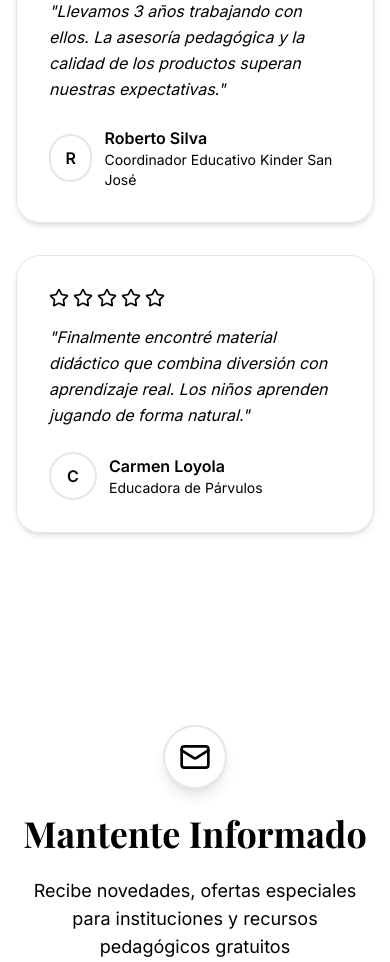
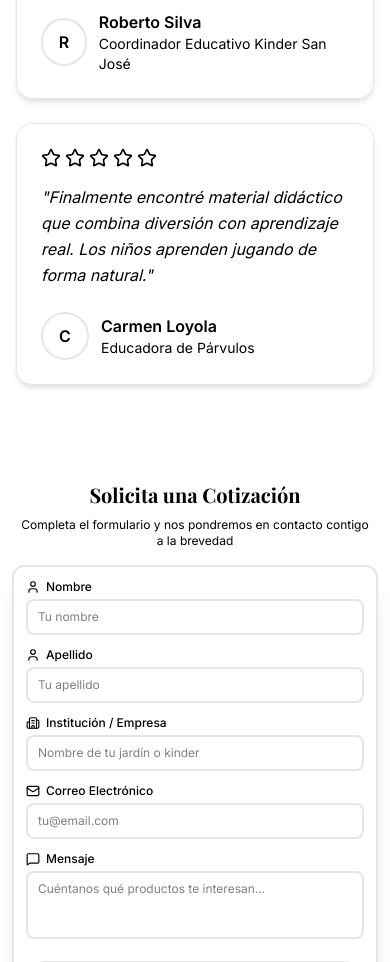
Before and after one commit to Ozauri0/tienda-ale, a Next.js app: page / in a window 390 px wide. Shown: the part 5300-6262 px from the top of the page. Built offline with nearby package versions, Linux system fonts and the light colour scheme.

Commit message:
Feat: Improve newsletter component with a full form

```diff
--- a/src/components/Newsletter.tsx
+++ b/src/components/Newsletter.tsx
@@ -1,60 +1,179 @@
 'use client';
 
-import { FormEvent, useState } from 'react';
-import { Mail, Send } from 'lucide-react';
+import { Building2, Mail, MessageSquare, User } from 'lucide-react';
+import { useState } from 'react';
 
 export default function Newsletter() {
-  const [email, setEmail] = useState('');
+  const [formData, setFormData] = useState({
+    firstName: '',
+    lastName: '',
+    company: '',
+    email: '',
+    message: '',
+  });
 
-  const handleSubmit = (e: FormEvent) => {
+  const handleChange = (e: React.ChangeEvent<HTMLInputElement | HTMLTextAreaElement>) => {
+    const { name, value } = e.target;
+    setFormData(prev => ({
+      ...prev,
+      [name]: value,
+    }));
+  };
+
+  const handleSubmit = (e: React.FormEvent) => {
     e.preventDefault();
-    // Aquí iría la lógica para suscribir al newsletter
-    console.log('Suscripción:', email);
-    setEmail('');
+    // Funcionalidad pendiente - por ahora solo previene el envío
+    console.log('Datos del formulario:', formData);
   };
 
   return (
-    <section id="contacto" className="py-24 bg-primary text-primary-foreground relative overflow-hidden">
-      {/* Elementos decorativos */}
-      <div className="absolute inset-0 overflow-hidden opacity-10">
-        <div className="absolute top-0 left-1/4 w-96 h-96 bg-white rounded-full blur-3xl"></div>
-        <div className="absolute bottom-0 right-1/4 w-96 h-96 bg-white rounded-full blur-3xl"></div>
+    <section id="contacto" className="py-8 sm:py-12 md:py-16 lg:py-20 bg-secondary/30">
+      <div className="container mx-auto px-3 sm:px-4 lg:px-8">
+        <div className="max-w-5xl mx-auto">
+          {/* Header */}
+          <div className="text-center mb-4 sm:mb-6 md:mb-8 lg:mb-10 fade-in">
+            <h2 className="text-xl sm:text-2xl md:text-3xl lg:text-4xl xl:text-5xl font-bold mb-2 md:mb-3">Solicita una Cotización</h2>
+            <p className="text-muted-foreground text-xs sm:text-sm md:text-base lg:text-lg max-w-2xl mx-auto px-2">
+              Completa el formulario y nos pondremos en contacto contigo a la brevedad
+            </p>
           </div>
 
-      <div className="container mx-auto px-4 lg:px-8 relative z-10">
-        <div className="max-w-3xl mx-auto text-center fade-in">
-          <div className="inline-flex items-center justify-center w-16 h-16 bg-primary-foreground/10 border-2 border-primary-foreground/20 rounded-full mb-6 shadow-lg">
-            <Mail className="w-8 h-8" />
-          </div>
-
-          <h2 className="text-4xl md:text-5xl font-bold mb-6">Mantente Informado</h2>
-          <p className="text-primary-foreground/80 text-lg mb-8">
-            Recibe novedades, ofertas especiales para instituciones y recursos pedagógicos gratuitos
-          </p>
-
-          <form onSubmit={handleSubmit} className="flex flex-col sm:flex-row gap-4 max-w-xl mx-auto">
-            <div className="flex-1 relative">
+          {/* Formulario */}
+          <div className="bg-card border-2 border-border rounded-xl md:rounded-2xl lg:rounded-3xl p-3 sm:p-4 md:p-6 lg:p-8 xl:p-10 shadow-xl scale-in">
+            <form onSubmit={handleSubmit} className="space-y-3 sm:space-y-4 md:space-y-5">
+              {/* Nombre y Apellido */}
+              <div className="grid grid-cols-1 md:grid-cols-2 gap-3 sm:gap-4 md:gap-5">
+                <div className="space-y-1">
+                  <label htmlFor="firstName" className="text-xs sm:text-sm font-medium flex items-center gap-1.5">
+                    <User className="w-3.5 h-3.5 sm:w-4 sm:h-4 text-primary" />
+                    Nombre
+                  </label>
                   <input
-                type="email"
-                placeholder="tu@email.com"
-                value={email}
-                onChange={(e) => setEmail(e.target.value)}
-                className="w-full px-6 py-4 bg-primary-foreground text-primary rounded-full border-2 border-primary-foreground/20 focus:outline-none focus:ring-4 focus:ring-primary-foreground/30 focus:border-primary-foreground/40 shadow-md transition-all"
+                    type="text"
+                    id="firstName"
+                    name="firstName"
+                    value={formData.firstName}
+                    onChange={handleChange}
+                    placeholder="Tu nombre"
+                    className="w-full px-2.5 sm:px-3 md:px-4 py-2 sm:py-2.5 md:py-3 text-xs sm:text-sm md:text-base bg-background border-2 border-border rounded-lg sm:rounded-xl focus:outline-none focus:ring-2 focus:ring-primary focus:border-transparent transition-all"
                     required
                   />
                 </div>
+
+                <div className="space-y-1">
+                  <label htmlFor="lastName" className="text-xs sm:text-sm font-medium flex items-center gap-1.5">
+                    <User className="w-3.5 h-3.5 sm:w-4 sm:h-4 text-primary" />
+                    Apellido
+                  </label>
+                  <input
+                    type="text"
+                    id="lastName"
+                    name="lastName"
+                    value={formData.lastName}
+                    onChange={handleChange}
+                    placeholder="Tu apellido"
+                    className="w-full px-2.5 sm:px-3 md:px-4 py-2 sm:py-2.5 md:py-3 text-xs sm:text-sm md:text-base bg-background border-2 border-border rounded-lg sm:rounded-xl focus:outline-none focus:ring-2 focus:ring-primary focus:border-transparent transition-all"
+                    required
+                  />
+                </div>
+              </div>
+
+              {/* Empresa */}
+              <div className="space-y-1">
+                <label htmlFor="company" className="text-xs sm:text-sm font-medium flex items-center gap-1.5">
+                  <Building2 className="w-3.5 h-3.5 sm:w-4 sm:h-4 text-primary" />
+                  Institución / Empresa
+                </label>
+                <input
+                  type="text"
+                  id="company"
+                  name="company"
+                  value={formData.company}
+                  onChange={handleChange}
+                  placeholder="Nombre de tu jardín o kinder"
+                  className="w-full px-2.5 sm:px-3 md:px-4 py-2 sm:py-2.5 md:py-3 text-xs sm:text-sm md:text-base bg-background border-2 border-border rounded-lg sm:rounded-xl focus:outline-none focus:ring-2 focus:ring-primary focus:border-transparent transition-all"
+                  required
+                />
+              </div>
+
+              {/* Email */}
+              <div className="space-y-1">
+                <label htmlFor="email" className="text-xs sm:text-sm font-medium flex items-center gap-1.5">
+                  <Mail className="w-3.5 h-3.5 sm:w-4 sm:h-4 text-primary" />
+                  Correo Electrónico
+                </label>
+                <input
+                  type="email"
+                  id="email"
+                  name="email"
+                  value={formData.email}
+                  onChange={handleChange}
+                  placeholder="tu@email.com"
+                  className="w-full px-2.5 sm:px-3 md:px-4 py-2 sm:py-2.5 md:py-3 text-xs sm:text-sm md:text-base bg-background border-2 border-border rounded-lg sm:rounded-xl focus:outline-none focus:ring-2 focus:ring-primary focus:border-transparent transition-all"
+                  required
+                />
+              </div>
+
+              {/* Mensaje */}
+              <div className="space-y-1">
+                <label htmlFor="message" className="text-xs sm:text-sm font-medium flex items-center gap-1.5">
+                  <MessageSquare className="w-3.5 h-3.5 sm:w-4 sm:h-4 text-primary" />
+                  Mensaje
+                </label>
+                <textarea
+                  id="message"
+                  name="message"
+                  value={formData.message}
+                  onChange={handleChange}
+                  placeholder="Cuéntanos qué productos te interesan..."
+                  rows={3}
+                  className="w-full px-2.5 sm:px-3 md:px-4 py-2 sm:py-2.5 md:py-3 text-xs sm:text-sm md:text-base bg-background border-2 border-border rounded-lg sm:rounded-xl focus:outline-none focus:ring-2 focus:ring-primary focus:border-transparent transition-all resize-none"
+                  required
+                />
+              </div>
+
+              {/* Botón de envío */}
+              <div className="pt-1 sm:pt-2 md:pt-3">
                 <button
                   type="submit"
-              className="inline-flex items-center justify-center gap-2 px-8 py-4 bg-primary-foreground text-primary font-medium rounded-full border-2 border-primary-foreground/30 hover:scale-105 hover:shadow-2xl hover:border-primary-foreground/50 transition-all duration-300 shadow-lg"
+                  className="w-full px-4 sm:px-6 md:px-8 py-2.5 sm:py-3 md:py-3.5 text-xs sm:text-sm md:text-base bg-primary text-primary-foreground font-semibold rounded-full border-2 border-primary/30 hover:border-primary hover:shadow-2xl hover:scale-105 transition-all duration-300 flex items-center justify-center gap-1.5 sm:gap-2"
                 >
-              Suscribirse
-              <Send className="w-4 h-4" />
+                  <Mail className="w-3.5 h-3.5 sm:w-4 sm:h-4 md:w-5 md:h-5" />
+                  <span className="hidden sm:inline">Enviar Solicitud de Cotización</span>
+                  <span className="sm:hidden">Enviar Cotización</span>
                 </button>
+              </div>
+
+              {/* Nota */}
+              <p className="text-center text-[10px] sm:text-xs md:text-sm text-muted-foreground pt-0.5 sm:pt-1">
+                Respuesta en 24 horas hábiles
+              </p>
             </form>
-
-          <p className="text-sm text-primary-foreground/60 mt-6">
-            Al suscribirte, aceptas recibir comunicaciones y material educativo gratuito
-          </p>
+          </div>
+          {/* Información adicional */}
+          <div className="mt-4 sm:mt-6 md:mt-8 lg:mt-10 grid grid-cols-1 sm:grid-cols-3 gap-2.5 sm:gap-3 md:gap-4 lg:gap-5 text-center">
+            <div className="p-3 sm:p-4 md:p-5 lg:p-6 bg-card border border-border rounded-lg md:rounded-xl lg:rounded-2xl">
+              <div className="w-10 h-10 sm:w-11 sm:h-11 md:w-12 md:h-12 bg-primary/10 rounded-full flex items-center justify-center mx-auto mb-2 sm:mb-3">
+                <Mail className="w-5 h-5 sm:w-5.5 sm:h-5.5 md:w-6 md:h-6 text-primary" />
+              </div>
+              <h3 className="font-semibold mb-0.5 sm:mb-1 text-xs sm:text-sm md:text-base">Respuesta Rápida</h3>
+              <p className="text-[10px] sm:text-xs md:text-sm text-muted-foreground">En menos de 24 horas</p>
+            </div>
+            <div className="p-3 sm:p-4 md:p-5 lg:p-6 bg-card border border-border rounded-lg md:rounded-xl lg:rounded-2xl">
+              <div className="w-10 h-10 sm:w-11 sm:h-11 md:w-12 md:h-12 bg-primary/10 rounded-full flex items-center justify-center mx-auto mb-2 sm:mb-3">
+                <Building2 className="w-5 h-5 sm:w-5.5 sm:h-5.5 md:w-6 md:h-6 text-primary" />
+              </div>
+              <h3 className="font-semibold mb-0.5 sm:mb-1 text-xs sm:text-sm md:text-base">Asesoría Personalizada</h3>
+              <p className="text-[10px] sm:text-xs md:text-sm text-muted-foreground">Según tus necesidades</p>
+            </div>
+            <div className="p-3 sm:p-4 md:p-5 lg:p-6 bg-card border border-border rounded-lg md:rounded-xl lg:rounded-2xl">
+              <div className="w-10 h-10 sm:w-11 sm:h-11 md:w-12 md:h-12 bg-primary/10 rounded-full flex items-center justify-center mx-auto mb-2 sm:mb-3">
+                <MessageSquare className="w-5 h-5 sm:w-5.5 sm:h-5.5 md:w-6 md:h-6 text-primary" />
+              </div>
+              <h3 className="font-semibold mb-0.5 sm:mb-1 text-xs sm:text-sm md:text-base">Sin Compromiso</h3>
+              <p className="text-[10px] sm:text-xs md:text-sm text-muted-foreground">Cotización gratuita</p>
+            </div>
+          </div>
         </div>
       </div>
     </section>
--- a/src/components/Testimonials.tsx
+++ b/src/components/Testimonials.tsx
@@ -23,18 +23,18 @@ const testimonials = [
 
 export default function Testimonials() {
   return (
-    <section id="nosotros" className="py-24 bg-background">
+    <section id="nosotros" className="py-16 md:py-24 bg-background">
       <div className="container mx-auto px-4 lg:px-8">
-        <div className="text-center mb-16 fade-in">
-          <h2 className="text-4xl md:text-5xl font-bold mb-4">Lo Que Dicen Nuestros Clientes</h2>
-          <p className="text-muted-foreground text-lg">La satisfacción de nuestros clientes es nuestra mejor carta de presentación</p>
+        <div className="text-center mb-12 md:mb-16 fade-in">
+          <h2 className="text-3xl md:text-4xl lg:text-5xl font-bold mb-3 md:mb-4">Lo Que Dicen Nuestros Clientes</h2>
+          <p className="text-muted-foreground text-base md:text-lg">La satisfacción de nuestros clientes es nuestra mejor carta de presentación</p>
         </div>
 
-        <div className="grid grid-cols-1 md:grid-cols-3 gap-8">
+        <div className="grid grid-cols-1 md:grid-cols-2 lg:grid-cols-3 gap-6 md:gap-8">
           {testimonials.map((testimonial, index) => (
             <div
               key={testimonial.id}
-              className="bg-card p-8 border border-border rounded-3xl shadow-md hover:shadow-2xl transition-all duration-300 hover:scale-105 scale-in"
+              className="bg-card p-6 md:p-8 border border-border rounded-2xl md:rounded-3xl shadow-md hover:shadow-2xl transition-all duration-300 hover:scale-105 scale-in"
               style={{ animationDelay: `${index * 150}ms` }}
             >
               <div className="flex gap-1 mb-4">
```
Lines whose indentation alone changed are shown as unchanged.
